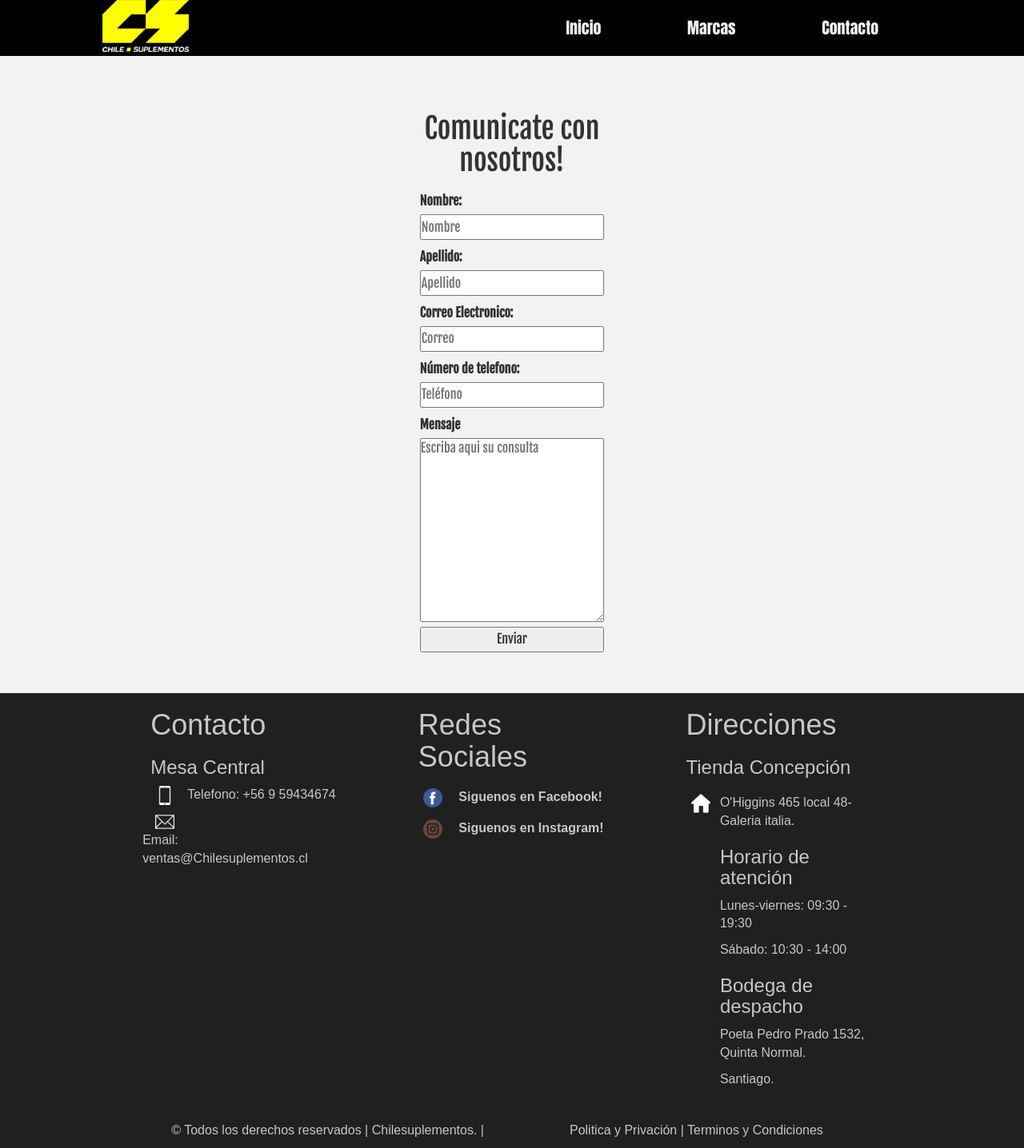
After one commit to pabluwu/Suplementos, a Django app: page /producto/contacto in a window 1280 px wide. The commit adds this page. Shown: the whole page at 80% size. Run offline with Django 3.2, Linux system fonts and the light colour scheme; some libraries are stand-ins or nearby versions; some web fonts are replaced.

Commit message:
contactoañadido

```diff
--- /dev/null
+++ b/producto/templates/producto/contacto.html
@@ -0,0 +1,24 @@
+{% extends 'producto/plantilla.html' %}
+{% block content %}
+    <section class="formulario row">
+        <form class="miFormulario" id="miFormulario">
+            <h1>Comunicate con nosotros!</h1>
+            <label>Nombre:</label><br>
+            <input type="text" id="itNombre" name="nombre" minlength="3" placeholder="Nombre" size="30"><br>
+
+            <label>Apellido:</label><br>
+            <input type="text" id="itApellido" name="apellido" placeholder="Apellido"><br>
+
+            <label>Correo Electronico:</label><br>
+            <input type="text" id="itMail" name="mail" placeholder="Correo" size="30"><br>
+
+            <label>Número de telefono:</label><br>
+            <input type="number" id="nbTelefono" name="fono" placeholder="Teléfono" maxlength="9"><br>
+
+
+            <label>Mensaje</label><br>
+            <textarea name="mensaje" id="txtMensaje" placeholder="Escriba aqui su consulta" cols="30" rows="10"></textarea><br>
+            <input type="submit" id="btnEnviar" class="boton" value="Enviar"> <br>
+        </form>
+    </section>
+{% endblock  %}
--- /dev/null
+++ b/producto/templates/producto/plantilla.html
@@ -0,0 +1,102 @@
+{% load staticfiles %}
+<!DOCTYPE html>
+<html lang="es">
+
+<head>
+    <meta charset="UTF-8">
+    <meta name="viewport" content="width=device-width, initial-scale=1.0">
+    <meta http-equiv="X-UA-Compatible" content="ie=edge">
+    <title>Chile Suplmentos</title>
+    <link rel="stylesheet" href="https://maxcdn.bootstrapcdn.com/bootstrap/3.4.0/css/bootstrap.min.css">
+    <link href="https://fonts.googleapis.com/css?family=Anton|Fjalla+One&display=swap" rel="stylesheet">
+    <script src="https://ajax.googleapis.com/ajax/libs/jquery/3.4.1/jquery.min.js"></script>
+    <script src="https://maxcdn.bootstrapcdn.com/bootstrap/3.4.0/js/bootstrap.min.js"></script>
+    <link rel="stylesheet" href="{% static 'css/fonts.css' %}">
+    <link rel="stylesheet" href="{% static 'css/flexboxgrid.min.css' %}">
+    <link rel="stylesheet" href="{% static 'css/indexStyle.css' %}">
+
+</head>
+
+<body>
+    <span class="Ir-arriba icon-ctrl"></span>
+    <header id="header">
+        <nav class="navegador row">
+            <div class="logo col-xs-8 col-sm-4 col-md-4 col-lg-4">
+                <a href="{% url 'index' %}"><img src="{% static 'img/Logo.png' %}" alt=""></a>
+
+            </div>
+            <div class="icono col-xs-4" id="icono">
+                <span>&#9776;</span>
+            </div>
+            <div class="enlaces uno col-xs-12 col-sm-8 col-md-8 col-lg-8" id="enlaces">
+                <a href="{% url 'index'%}">Inicio</a>
+                <a href="{% url 'contacto'%}">Marcas</a>
+                <a href="{% url 'contacto'%}">Contacto</a>
+            </div>
+        </nav>
+    </header>
+    {% block content %}
+    {% endblock %}
+    <footer class="end row" id="piePagina">
+        <div class="container-body row col-xs-12 col-lg-12">
+            <div class="contacto col-xs-12 col-lg-4">
+                <h1>Contacto</h1>
+                <h3>Mesa Central</h3>
+                <div class="row">
+                    <img src="{% static 'img/footer/smartphone.png' %}" alt="">
+                    <p>Telefono: +56 9 59434674</p>
+                </div>
+                <div class="row">
+                    <img src="{% static 'img/footer/contact.png' %}" alt="">
+                    <p>Email: ventas@Chilesuplementos.cl</p>
+                </div>
+            </div>
+            <div class="RedesSociales col-xs-12 col-lg-4">
+                <h1>Redes Sociales</h1>
+                <div class="row">
+                    <a href="https://www.facebook.com/chilesuplementos.cl/">
+                        <img src="{% static 'img/footer/facebook-icon.png' %}" alt=""> Siguenos en Facebook!
+                    </a>
+                </div>
+                <div class="row">
+                    <a href="https://www.instagram.com/chilesuplementos.cl/">
+                        <img src="{% static 'img/footer/instagram.png' %}" alt=""> Siguenos en Instagram!
+                    </a>
+                </div>
+            </div>
+            <div class="direccion col-xs-12 col-lg-4">
+                <h1>Direcciones</h1>
+                <h3 class="Titulos">Tienda Concepción</h3>
+                <div class="direcciones row">
+                    <div class="casa col-xs-2">
+                        <img src="{% static 'img/footer/house.png' %}" alt="">
+                    </div>
+                    <div class="addres col-xs-10">
+                        <p>O'Higgins 465 local 48-Galeria italia.</p>
+                        <h3 class="Titulos">Horario de atención</h3>
+                        <p>Lunes-viernes: 09:30 - 19:30</p>
+                        <p>Sábado: 10:30 - 14:00</p>
+                        <h3 class="Titulos">Bodega de despacho</h3>
+                        <p>Poeta Pedro Prado 1532, Quinta Normal.</p>
+                        <p>Santiago.</p>
+                    </div>
+                </div>
+            </div>
+
+        </div>
+        <div class="container-footer col-xs-12 col-lg-12">
+            <div class="copyright col-xs-12 col-lg-6">
+                <p>© Todos los derechos reservados | Chilesuplementos. | </p>
+            </div>
+            <div class="informacion col-xs-12 col-lg-6">
+                <p>Politica y Privación | Terminos y Condiciones</p>
+            </div>
+        </div>
+    </footer>
+
+    <script src="{% static 'js/Navegador.js' %}"></script>
+    <script src="{% static 'js/arriba.js' %}"></script>
+    <script src="{% static 'js/validacion.js'%}"></script>
+</body>
+
+</html>
--- a/producto/urls.py
+++ b/producto/urls.py
@@ -3,4 +3,5 @@ from producto import views
 
 urlpatterns = [
     path('', views.index, name='index'),
+    path('producto/contacto', views.contacto, name='contacto'),
 ]
--- a/producto/views.py
+++ b/producto/views.py
@@ -4,3 +4,6 @@ from django.shortcuts import render
 
 def index(request):
     return render(request, 'producto/index.html', {})
+
+def contacto(request):
+    return render(request, 'producto/contacto.html',{})
```
Also changed, not shown: producto/templates/producto/index.html (+7 -102 lines).
